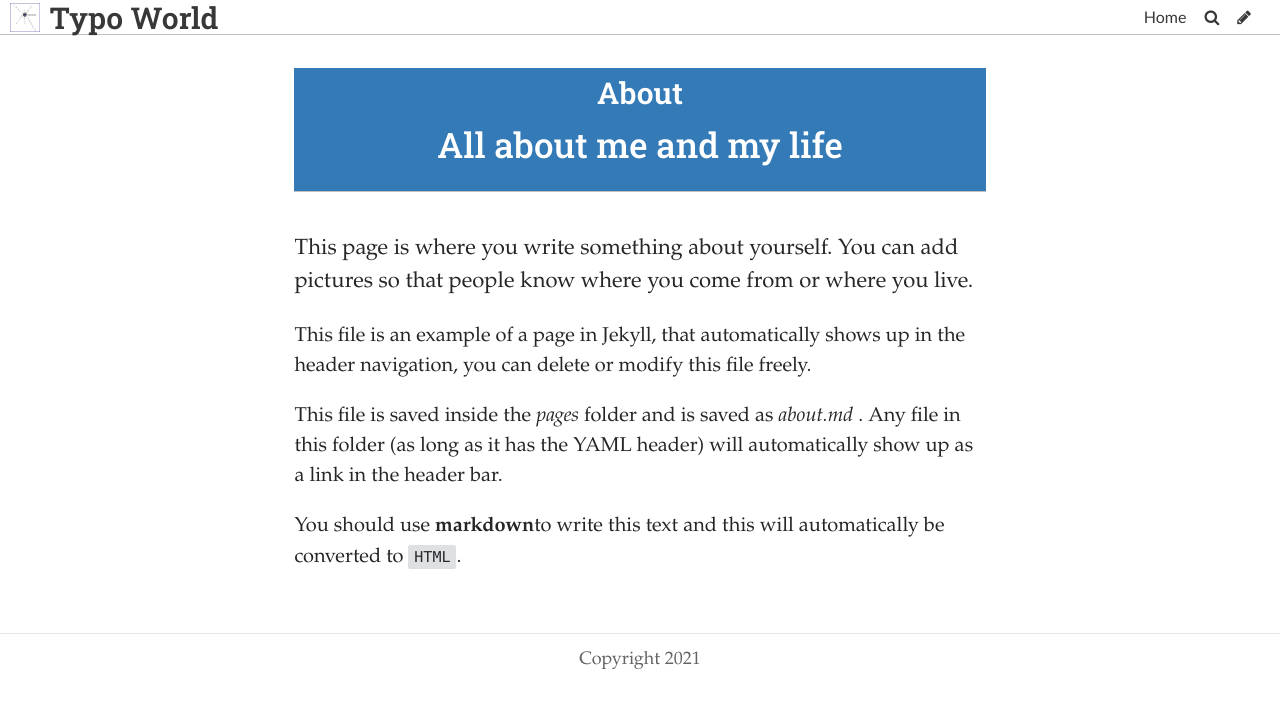
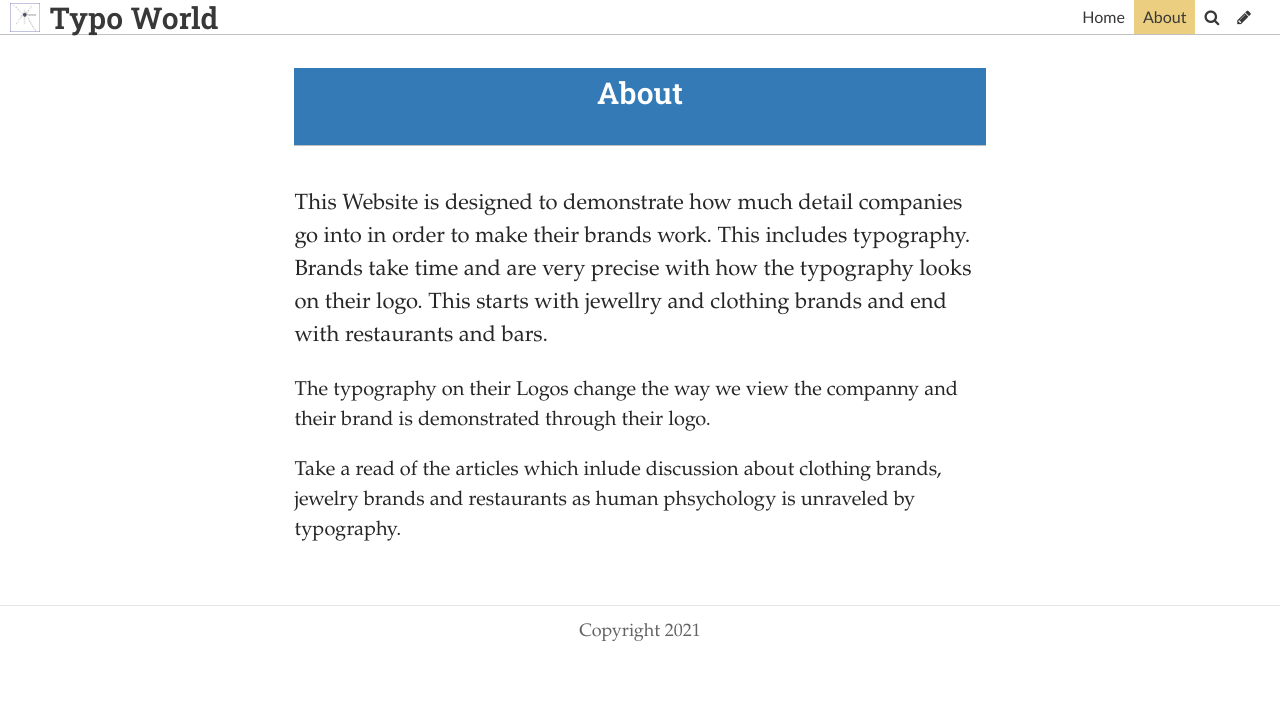
Before and after one commit to IvanTitov9/TypoWebsite, a Jekyll site: the page built from pages/about.md, in a window 1280 px wide. Shown: the top 708 px of the page. Built offline with Jekyll 4.4.1, drawn with Linux system fonts in a browser that asks for light colours; some web fonts are replaced.

Commit message:
Update Page “about”

```diff
--- a/pages/about.md
+++ b/pages/about.md
@@ -1,20 +1,17 @@
 ---
-layout: page
+header_feature_image: /uploads/log.jpg
 title: About
+subtitle: ""
 permalink: /about/
 date: 2020-06-29T15:36:12.231Z
-header_feature_image: /uploads/log.jpg
+layout: page
 published: true
-subtitle: All about me and my life
 tags: null
 description: null
-show: false
+show: true
 ---
+This Website is designed to demonstrate how much detail companies go into in order to make their brands work. This includes typography. Brands take time and are very precise with how the typography looks on their logo. This starts with jewellry and clothing brands and end with restaurants and bars.
 
-This page is where you write something about yourself. You can add pictures so that people know where you come from or where you live.
+The typography on their Logos change the way we view the companny and their brand is demonstrated through their logo.
 
-This file is an example of a page in Jekyll, that automatically shows up in the header navigation, you can delete or modify this file freely.
-
-This file is saved inside the _pages_ folder and is saved as _about.md_ . Any file in this folder (as long as it has  the YAML header) will automatically show up as a link in the header bar.
-
-You should use **markdown**to write this text and this will automatically be converted to `HTML`.
+Take a read of the articles which inlude discussion about clothing brands, jewelry brands and restaurants as human phsychology is unraveled by typography.
```
